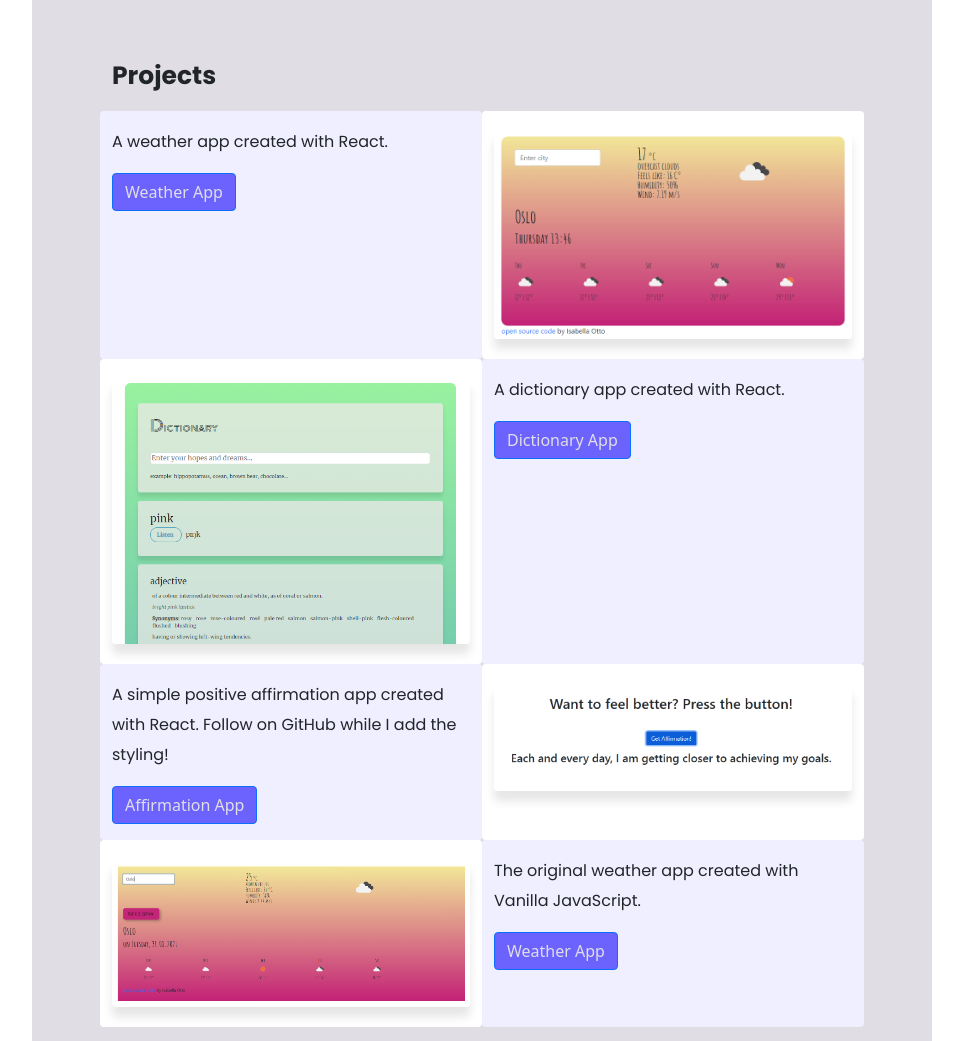
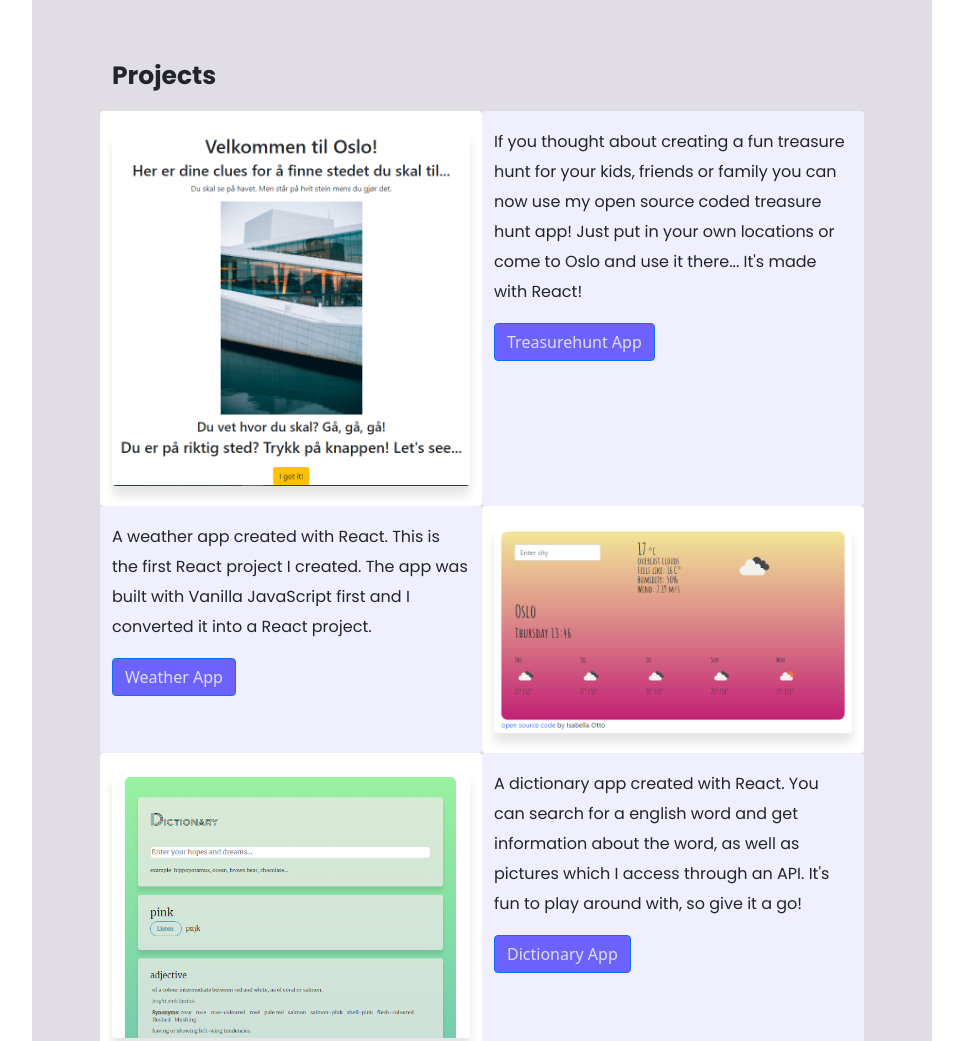
Before and after one commit to 12Isabella/PortfolioIsabella, a plain HTML site: page index.html in a window 1280 px wide. Shown: the part 2240-3281 px from the top of the page, without its empty margins (158-1121 px from the left). Drawn offline with nearby package versions, Linux system fonts and the light colour scheme.

Commit message:
add treasurehunt app, add more project-description

```diff
--- a/index.html
+++ b/index.html
@@ -118,8 +118,35 @@
       </div>
       <h2 id="projects" class="sectionHeading mb-2">Projects</h2>
       <div class="row">
+        <div class="col-md-6 picture-bg project-pics">
+          <img
+            class="image img-fluid"
+            src="/images/Treasurehunt.png"
+            alt="PicTreasurehuntApp"
+          />
+        </div>
         <div class="col-md-6 description-bg">
-          <p class="project-text pt-3">A weather app created with React.</p>
+          <p class="project-text pt-3">
+            If you thought about creating a fun treasure hunt for your kids,
+            friends or family you can now use my open source coded treasure hunt
+            app! Just put in your own locations or come to Oslo and use it
+            there... It's made with React!
+          </p>
+          <a
+            href="https://focused-hawking-30896f.netlify.app/"
+            target="_blank"
+            class="btn btn-primary mb-3"
+            >Treasurehunt App</a
+          >
+        </div>
+      </div>
+      <div class="row">
+        <div class="col-md-6 description-bg">
+          <p class="project-text pt-3">
+            A weather app created with React. This is the first React project I
+            created. The app was built with Vanilla JavaScript first and I
+            converted it into a React project.
+          </p>
           <a
             href="https://wonderful-tereshkova-f8ee5f.netlify.app/"
             target="_blank"
@@ -144,7 +171,12 @@
           />
         </div>
         <div class="col-md-6 description-bg">
-          <p class="project-text pt-3">A dictionary app created with React.</p>
+          <p class="project-text pt-3">
+            A dictionary app created with React. You can search for a english
+            word and get information about the word, as well as pictures which I
+            access through an API. It's fun to play around with, so give it a
+            go!
+          </p>
           <a
             href="https://focused-hawking-30896f.netlify.app/"
             target="_blank"
@@ -156,8 +188,10 @@
       <div class="row">
         <div class="col-md-6 description-bg">
           <p class="project-text pt-3">
-            A simple positive affirmation app created with React. Follow on
-            GitHub while I add the styling!
+            A simple positive affirmation app created with React. After playing
+            around with images a bit I decided to change the background image on
+            click. You can follow my journey and see the open source code on
+            GitHub.
           </p>
           <a
             href="https://lucid-kare-3713d6.netlify.app/"
@@ -169,7 +203,7 @@
         <div class="col-md-6 picture-bg project-pics">
           <img
             class="image img-fluid"
-            src="/images/Screenshot AffirmationApp.png"
+            src="/images/AffirmationApp.png"
             alt="PicAffirmationApp"
           />
         </div>
@@ -184,7 +218,8 @@
         </div>
         <div class="col-md-6 description-bg">
           <p class="project-text pt-3">
-            The original weather app created with Vanilla JavaScript.
+            The original weather app created with Vanilla JavaScript. This is my
+            first project that I used to learn VanillaJS and of course CSS.
           </p>
           <a
             href="https://serene-hoover-f75721.netlify.app/"
```
Also changed, not shown: images/AffirmationApp.png (added), images/Screenshot AffirmationApp.png (deleted), images/Treasurehunt.png (added).
